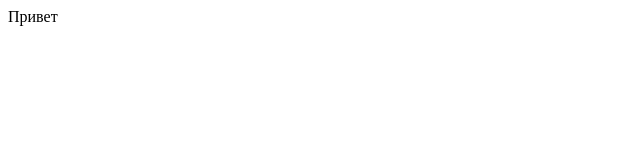
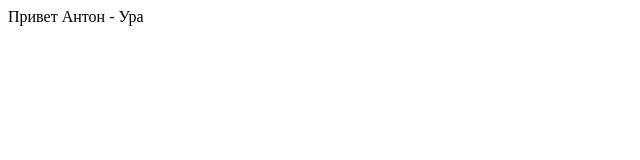
Before and after one commit to AntonioMikhailov/testGitHub, a plain HTML site: page index.html in a window 1280 px wide. Shown: the full height of the page, 0-640 px from the left. Drawn offline with Linux system fonts and the light colour scheme.

Commit message:
first-two

```diff
--- a/index.html
+++ b/index.html
@@ -7,6 +7,6 @@
   <title>Document</title>
 </head>
 <body>
-  <div>Привет</div>
+  <div>Привет Антон - Ура</div>
 </body>
 </html>
--- a/style.css
+++ b/style.css
@@ -1,3 +1,4 @@
 * {
   margin: 0px;
+  padding: 0px;
 }
```
